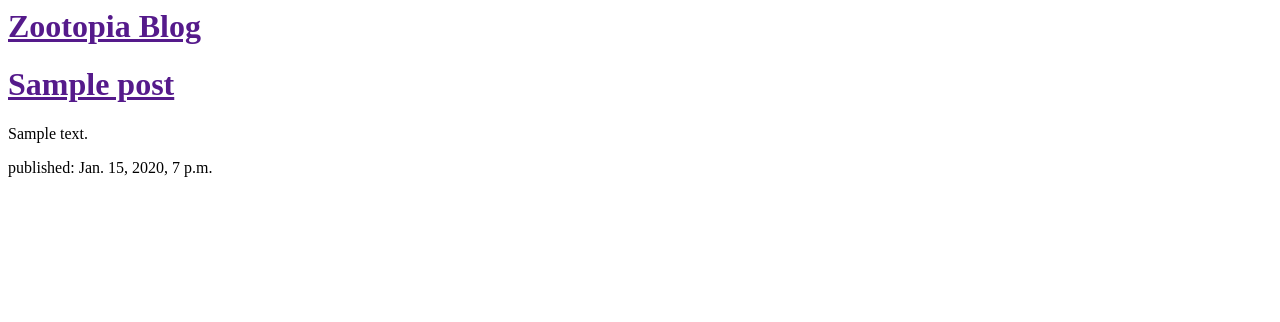
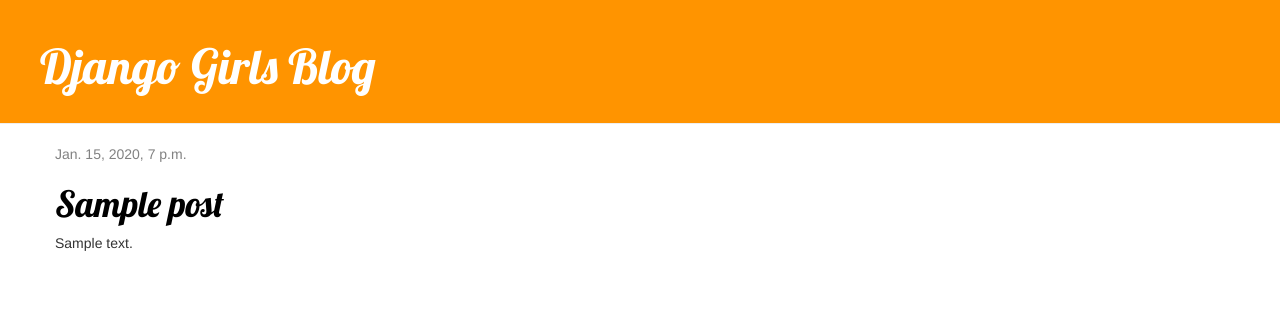
Before and after one commit to JinSunn/my-project-zootopia, a Django app: page / in a window 1280 px wide. Shown: the top 322 px of the page. Run offline with Django 3.2, Linux system fonts and the light colour scheme; tables that the repository leaves empty hold one stand-in row (values such as "Sample post"); some libraries are stand-ins or nearby versions.

Commit message:
Added view and template

```diff
--- /dev/null
+++ b/zblog/static/css/zblog.css
@@ -0,0 +1,47 @@
+
+.page-header {
+    background-color: #ff9400;
+    margin-top: 0;
+    padding: 20px 20px 20px 40px;
+}
+
+.page-header h1, .page-header h1 a, .page-header h1 a:visited, .page-header h1 a:active {
+    color: #ffffff;
+    font-size: 36pt;
+    text-decoration: none;
+}
+
+.content {
+    margin-left: 40px;
+}
+
+h1, h2, h3, h4 {
+    font-family: 'Lobster', cursive;
+}
+
+.date {
+    color: #828282;
+}
+
+.save {
+    float: right;
+}
+
+.post-form textarea, .post-form input {
+    width: 100%;
+}
+
+.top-menu, .top-menu:hover, .top-menu:visited {
+    color: #ffffff;
+    float: right;
+    font-size: 26pt;
+    margin-right: 20px;
+}
+
+.post {
+    margin-bottom: 70px;
+}
+
+.post h1 a, .post h1 a:visited {
+    color: #000000;
+}
--- /dev/null
+++ b/zblog/templates/zblog/base.html
@@ -0,0 +1,23 @@
+{% load static %}
+<html>
+    <head>
+      <title>Zootopia Blog</title>
+      <link rel="stylesheet" href="//maxcdn.bootstrapcdn.com/bootstrap/3.2.0/css/bootstrap.min.css">
+      <link rel="stylesheet" href="//maxcdn.bootstrapcdn.com/bootstrap/3.2.0/css/bootstrap-theme.min.css">
+      <link rel="stylesheet" href="{% static 'css/zblog.css' %}">
+      <link href="//fonts.googleapis.com/css?family=Lobster&subset=latin,latin-ext" rel="stylesheet" type="text/css">
+    </head>
+    <body>
+        <div class="page-header">
+            <h1><a href="/">Django Girls Blog</a></h1>
+        </div>
+        <div class="content container">
+            <div class="row">
+                <div class="col-md-8">
+                {% block content %}
+                {% endblock %}
+                </div>
+            </div>
+        </div>
+    </body>
+</html>
--- a/zblog/templates/zblog/post_list.html
+++ b/zblog/templates/zblog/post_list.html
@@ -1,18 +1,12 @@
-<html>
-    <head>
-        <title>Zootopia Blog</title>
-    </head>
-    <body>
-        <div>
-            <h1><a href="">Zootopia Blog</a></h1>
+{% extends 'zblog/base.html' %}
+{% block content %}
+    {% for post in posts %}
+        <div class="post">
+            <div class="date">
+                {{ post.published_date }}
+            </div>
+            <h1><a href="{% url 'post_detail' pk=post.pk %}">{{ post.title }}</a></h1>
+            <p>{{ post.text|linebreaksbr }}</p>
         </div>
-        {% for post in posts %}
-            <div>
-
-                <h1><a href="">{{ post.title }}</a></h1>
-                <p>{{ post.text|linebreaksbr }}</p>
-                <p>published: {{ post.published_date }}</p>
-            </div>
-        {% endfor %}
-    </body>
-</html>
+    {% endfor %}
+{% endblock %}
--- a/zblog/urls.py
+++ b/zblog/urls.py
@@ -3,4 +3,5 @@
 
 urlpatterns = [
     path('',views.post_list, name='post_list'),
+    path('post/<int:pk>/', views.post_detail, name='post_detail'),
 ]
--- a/zblog/views.py
+++ b/zblog/views.py
@@ -1,7 +1,11 @@
-from django.shortcuts import render
+from django.shortcuts import render, get_object_or_404
 from django.utils import timezone
 from .models import Post
 
 def post_list(request):
     posts = Post.objects.filter(published_date__lte=timezone.now()).order_by('published_date')
     return render(request, 'zblog/post_list.html', {'posts': posts})
+
+def post_detail(request, pk):
+    post = get_object_or_404(Post, pk=pk)
+    return render(request, 'zblog/post_detail.html', {'post': post})
```
Also changed, not shown: zblog/templates/zblog/post_detail.html (added, +13 -0 lines).
